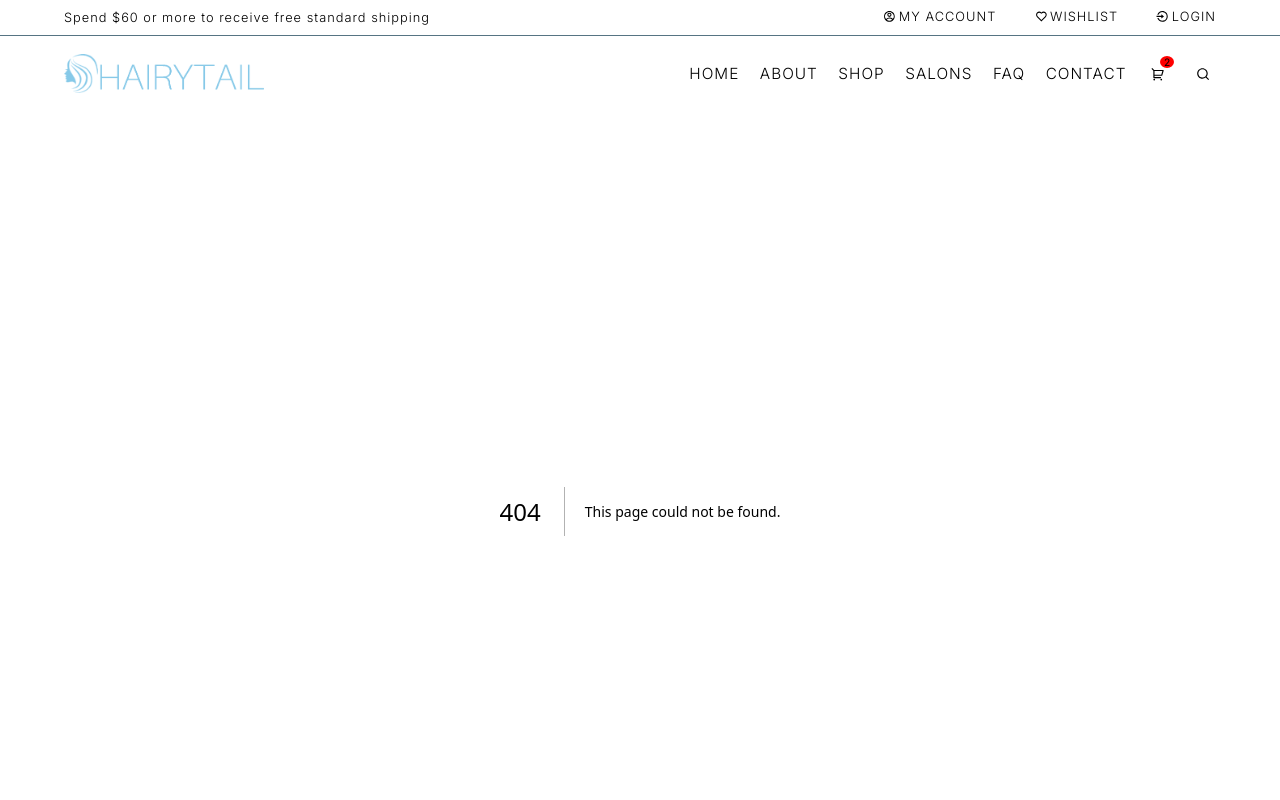
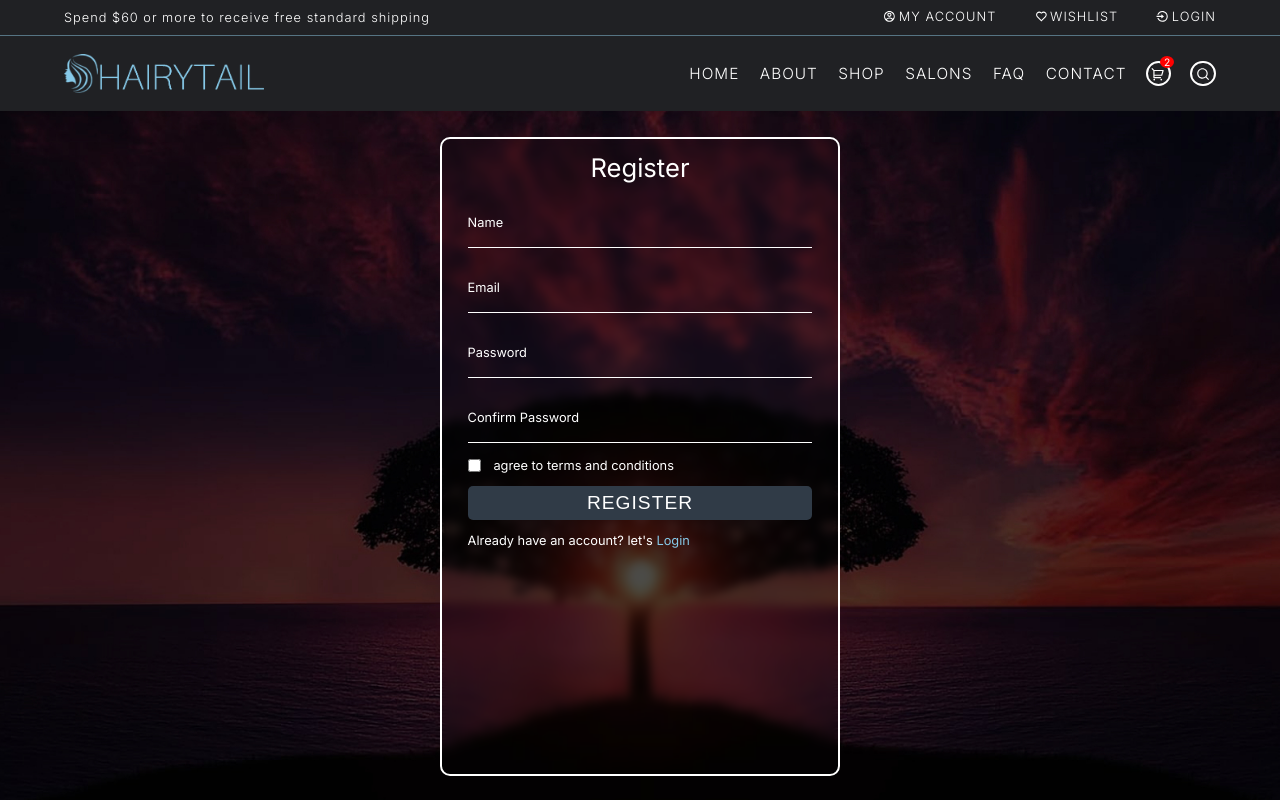
Before and after one commit to adifkhan/hairy-tail, a Next.js app: page /register in a window 1280 px wide. Before the commit this address had no page. Shown: the top 800 px of the page. Built offline with nearby package versions, Linux system fonts and the light colour scheme.

Commit message:
register page implemented

```diff
--- a/package.json
+++ b/package.json
@@ -9,6 +9,7 @@
     "lint": "next lint"
   },
   "dependencies": {
+    "axios": "^1.5.0",
     "eslint": "8.47.0",
     "eslint-config-next": "13.4.19",
     "gsap": "^3.12.2",
--- /dev/null
+++ b/src/app/register/page.js
@@ -0,0 +1,107 @@
+"use client";
+
+import React, { useState } from "react";
+import styles from "@/styles/register.module.css";
+import Link from "next/link";
+import { useRouter } from "next/navigation";
+import axios from "axios";
+
+const Register = () => {
+  const router = useRouter();
+  const [confirmPass, setConfirmPass] = useState("");
+  const [terms, setTerms] = useState(false);
+  const [loading, setLoading] = useState(false);
+  const [error, setError] = useState("");
+  const [user, setUser] = useState({
+    userName: "",
+    email: "",
+    password: "",
+  });
+
+  const onSignUp = async (event) => {
+    event.preventDefault();
+    try {
+      setLoading(true);
+      const response = await axios.post("/api/users/signup", user);
+      router.push("/login");
+    } catch (error) {
+      setError(error.message);
+    } finally {
+      setLoading(false);
+    }
+  };
+  return (
+    <section className={styles.register_container}>
+      <div className={styles.bg_image}></div>
+      <div className={styles.register_wrapper}>
+        <h2>Register</h2>
+        <form>
+          <div className={styles.input_group}>
+            <input
+              type="text"
+              required
+              onChange={(e) => setUser({ ...user, userName: e.target.value })}
+            />
+            <label htmlFor="">Name</label>
+          </div>
+          <div className={styles.input_group}>
+            <input
+              type="text"
+              required
+              onChange={(e) => setUser({ ...user, email: e.target.value })}
+            />
+            <label htmlFor="">Email</label>
+          </div>
+          <div className={styles.input_group}>
+            <input
+              type="password"
+              required
+              autoComplete="user-password"
+              onChange={(e) => setUser({ ...user, password: e.target.value })}
+            />
+            <label htmlFor="">Password</label>
+          </div>
+          <div className={styles.input_group}>
+            <input
+              type="password"
+              required
+              autoComplete="user-password"
+              onChange={(e) => setConfirmPass(e.target.value)}
+            />
+            <label htmlFor="">Confirm Password</label>
+          </div>
+          <div className={styles.term_condition}>
+            <input
+              type="checkbox"
+              name="terms"
+              id="terms"
+              onClick={() => setTerms(!terms)}
+            />
+            <label htmlFor="terms">agree to terms and conditions</label>
+          </div>
+          <div>
+            <input
+              type="submit"
+              value={loading ? "Registering..." : "Register"}
+              className={styles.submit_btn}
+              disabled={
+                terms === false ||
+                user.password !== confirmPass ||
+                confirmPass === ""
+              }
+            />
+          </div>
+        </form>
+        <p className="errormessage">{error}</p>
+        <p>
+          Already have an account? let&apos;s{" "}
+          <Link href="/login" className={styles.link}>
+            Login
+          </Link>
+        </p>
+      </div>
+    </section>
+  );
+};
+
+export default Register;
--- a/src/styles/contact.module.css
+++ b/src/styles/contact.module.css
@@ -103,6 +103,7 @@
   border-radius: 50%;
   margin: 1rem;
   transition: 0.5s;
+  cursor: pointer;
 }
 .icon:hover {
   color: var(--text-main);
--- /dev/null
+++ b/src/styles/register.module.css
@@ -0,0 +1,74 @@
+.register_container {
+  display: flex;
+  justify-content: center;
+  padding: 2rem;
+  min-height: calc(100vh - 110px);
+  background-image: url("../assets/bg-image.jpg");
+  background-size: cover;
+  background-position: center bottom;
+}
+.register_wrapper {
+  position: relative;
+  width: 400px;
+  padding: 1rem 2rem;
+  border: 2px solid var(--text-light);
+  border-radius: 10px;
+  backdrop-filter: blur(5px);
+}
+.register_wrapper > h2 {
+  text-align: center;
+  font-size: 2rem;
+  font-weight: 400;
+}
+.register_wrapper form {
+  z-index: 10;
+}
+.input_group {
+  border-bottom: 1px solid var(--text-light);
+  width: 100%;
+  height: 50px;
+  margin: 15px 0;
+  position: relative;
+}
+.input_group input {
+  width: 100%;
+  height: 100%;
+  background: transparent;
+  border: none;
+  outline: none;
+  color: var(--text-light);
+  letter-spacing: 1px;
+}
+.input_group label {
+  position: absolute;
+  top: 50%;
+  left: 0;
+  transform: translateY(-50%);
+  pointer-events: none;
+  transition: 0.5s ease;
+}
+.input_group input:focus ~ label,
+.input_group input:valid ~ label {
+  top: 0;
+}
+.term_condition {
+  display: flex;
+  align-items: center;
+  gap: 1rem;
+}
+.submit_btn {
+  width: 100%;
+  font-size: 1.5rem;
+  text-transform: uppercase;
+  letter-spacing: 1px;
+  padding: 0.5rem 0;
+  margin: 1rem 0;
+  color: var(--text-light);
+  background: var(--secondary-color);
+  border: none;
+  border-radius: 5px;
+  cursor: pointer;
+}
+.link {
+  color: var(--text-main);
+}
```
Also changed, not shown: src/assets/bg-image.jpg (added), 1 other file (tests, documents, lock files or other folders).
